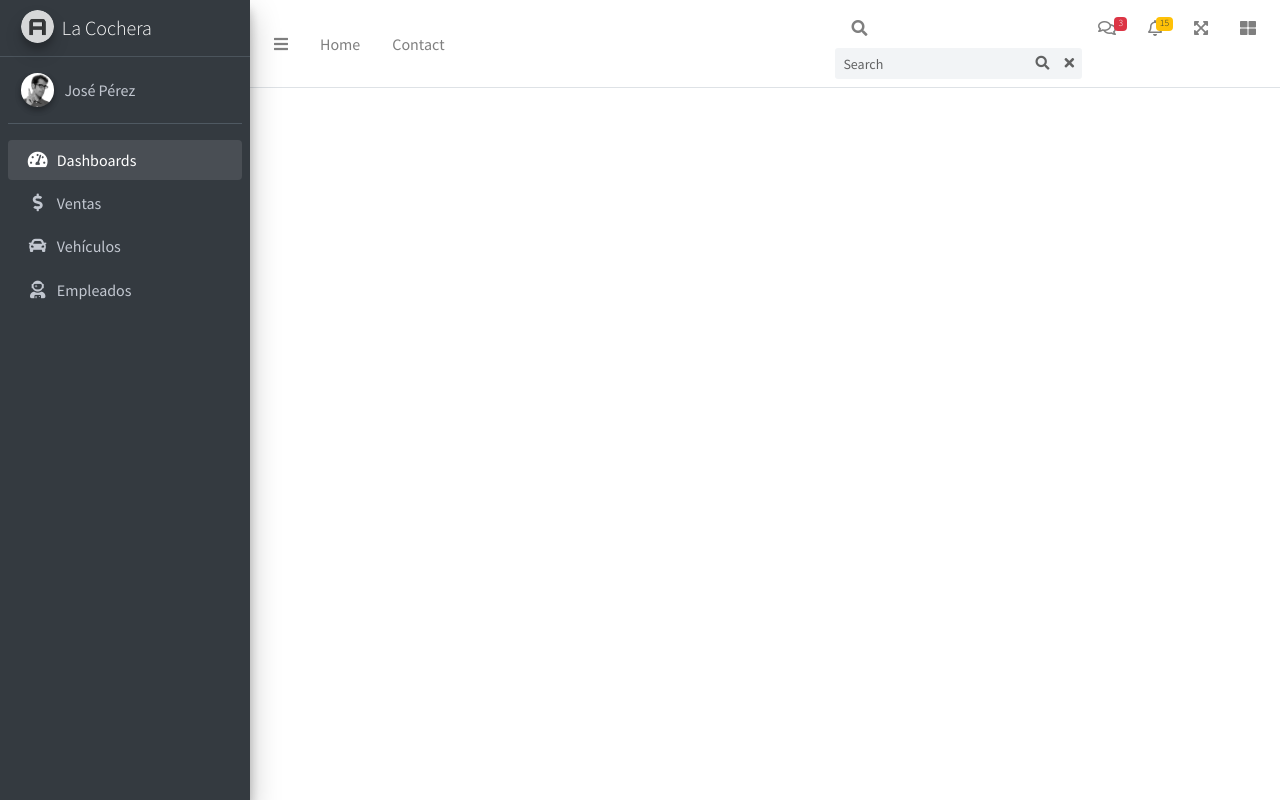
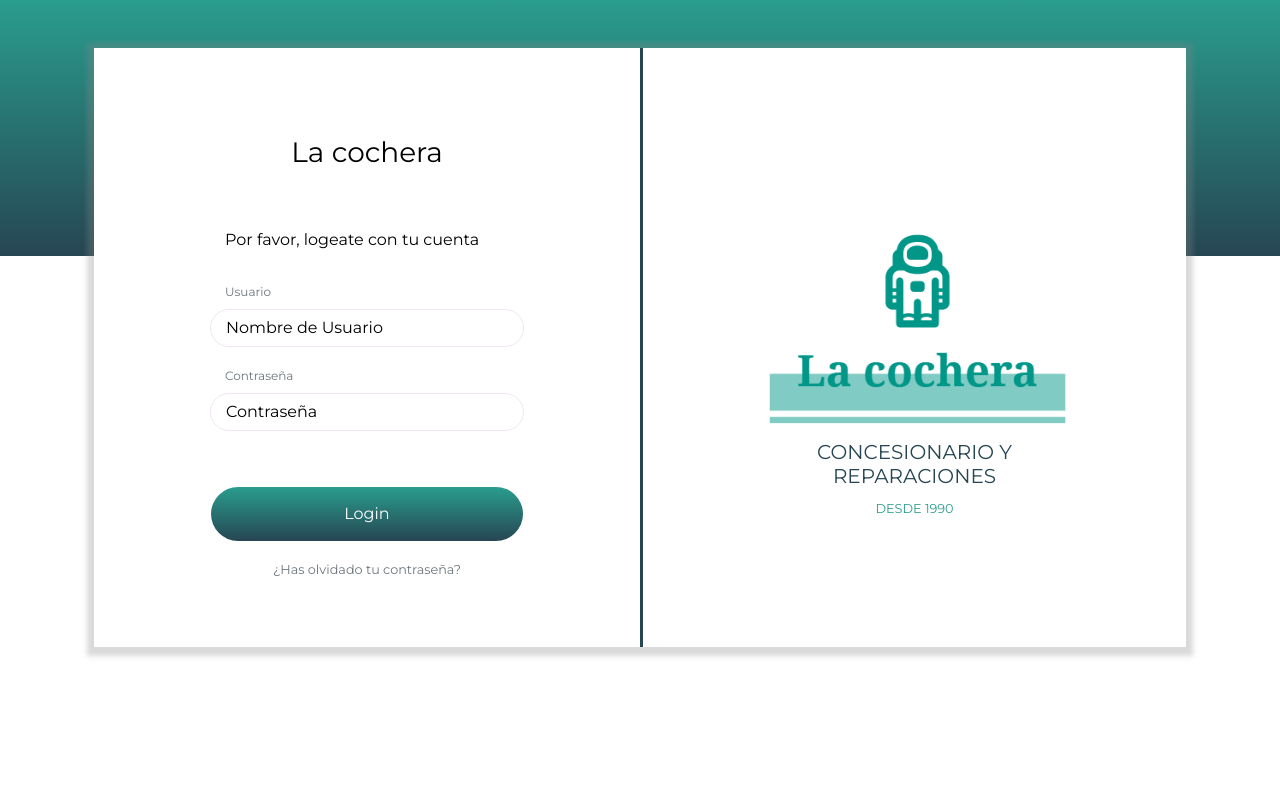
Before and after one commit to Miguel-Mo/LaCocheraWeb, a PHP site: page / in a window 1280 px wide. Run offline with PHP 8.4, Linux system fonts and the light colour scheme; some libraries are stand-ins or nearby versions.

Commit message:
Inicio en el login

```diff
--- a/login.php
+++ b/content/login.php
@@ -10,8 +10,8 @@
     <link rel="preconnect" href="https://fonts.gstatic.com">
     <link href="https://fonts.googleapis.com/css2?family=Montserrat&display=swap" rel="stylesheet">
 
-    <link rel="stylesheet" href="main.css">
-    <title>Itinerarium</title>
+    <link rel="stylesheet" href="/dist/css/login.css">
+    <title>La Cochera</title>
 </head>
 
 
@@ -35,7 +35,7 @@
                 </div>
                 <div class="card card2">
                     <div class="my-auto mx-md-5 px-md-5 right text-center">
-                        <div class="row justify-content-center mb-3"> <img id="logo" src="astroboss.png"> </div>
+                        <div class="row justify-content-center mb-3"> <img id="logo" src="dist\img\astroboss.png"> </div>
                         <h5 style="color: #264653" ;>CONCESIONARIO Y REPARACIONES</h5><small style="color: #2A9D8F" ;>DESDE 1990</small>
                     </div>
                 </div>
--- a/index.php
+++ b/index.php
@@ -1,12 +1,3 @@
 <?php
-include "_share/header.php"; ?>
 
-<body class="hold-transition sidebar-mini layout-fixed">
-    <div class="wrapper">
-        <?php include "_share/topbar.php" ?>
-        <?php include "_share/sidebar.php" ?>
-    </div>
-
-    <?php include "_share/script.php" ?>
-</body>
-</html>
+include 'content/login.php';
```
Also changed, not shown: content/ventas.php (+13 -0 lines), dist/css/login.css (renamed from main.css), dist/img/astroboss.png (renamed from astroboss.png), index1.html (renamed from index.html).
